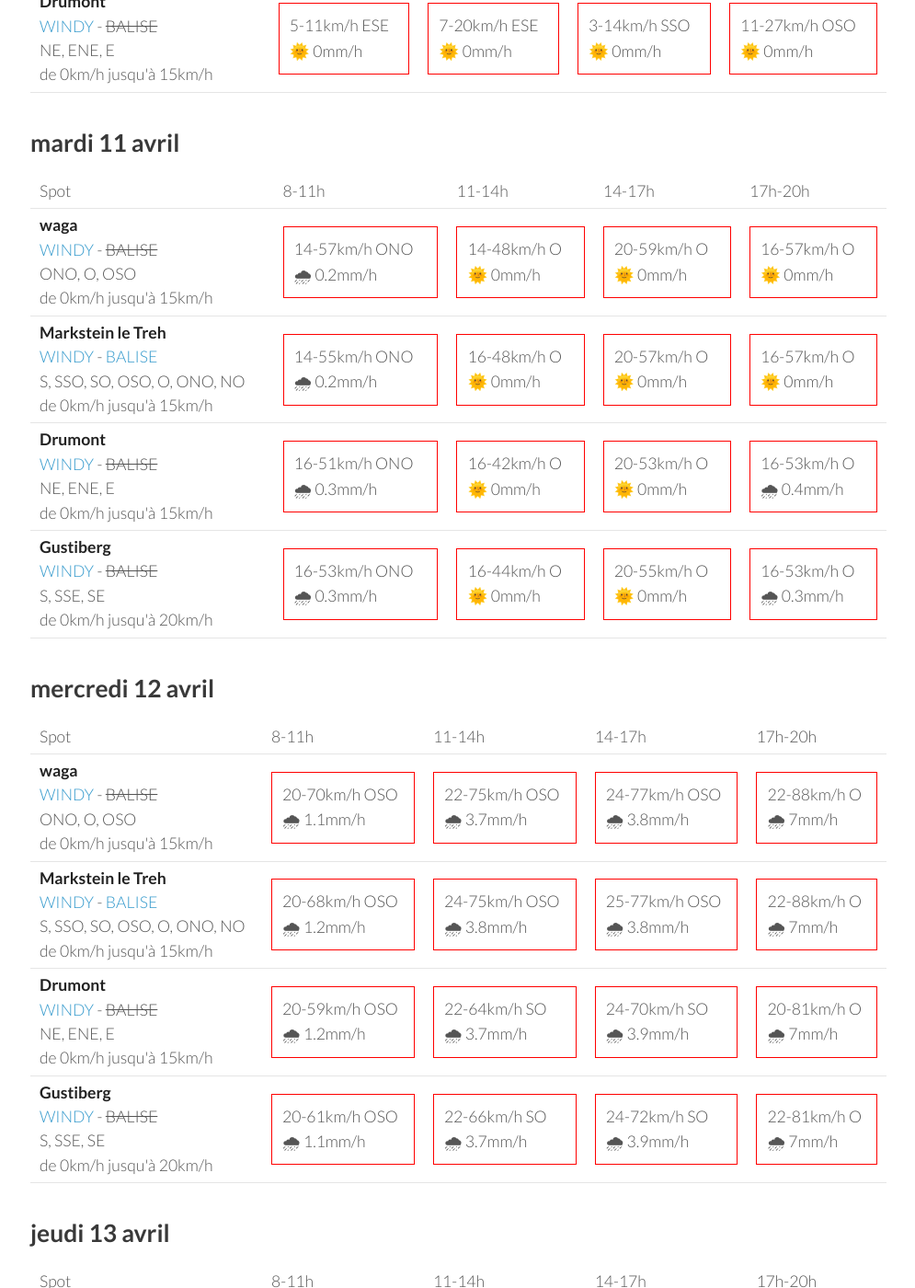
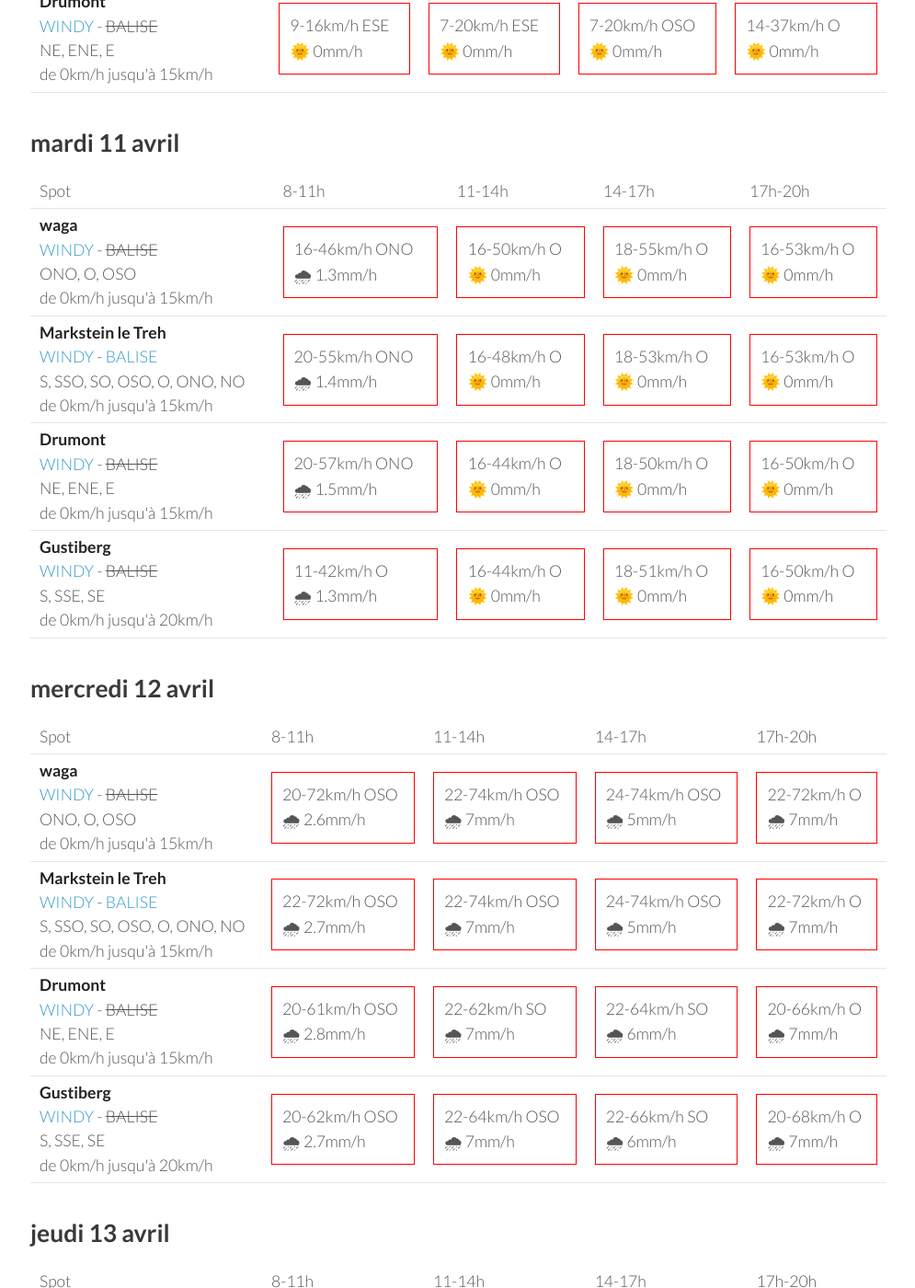
Before and after one commit to parapente-dans-le-nord/parapente-dans-le-nord.github.io, a Jekyll site: the page built from vosges.markdown, in a window 1280 px wide and 1400 px high, scrolled down 1325 px. Shown: the whole window at 92% size, without its empty margins (25-1020 px from the left). Built offline with Jekyll 4.4.1, drawn with Linux system fonts in a browser that asks for light colours; some of the changed text lies outside the part shown.

Commit message:
update index.markdown

```diff
--- a/vosges.markdown
+++ b/vosges.markdown
@@ -7,7 +7,7 @@ title:  "Tous les spots"
 {: .links}
 
 # Prevision Windy, modèle Arome
-page mise à jour le dimanche 09 avril 13:16
+page mise à jour le dimanche 09 avril 22:16
 
 ## dimanche 09 avril
 
@@ -22,29 +22,11 @@ page mise à jour le dimanche 09 avril 13:16
       <td>17h-20h</td>
     </tr>
 <tr>
-        <td><strong>waga</strong><br><a href="https://windy.com/47.903/6.996?47.900,6.983,15">WINDY</a> - <span class="no-balise"> BALISE </span><br> <span class="vent-favorable">ONO, O, OSO</span><br><span class="force-vent">de 0km/h jusqu'à 15km/h</span> </td>
-
-            <td><div class="not-flyable"><p>0-0km/h NA</p><p>🌧️ 0mm/h</p></div></td>
-            <td><div class="not-flyable"><p>5-14km/h S</p><p>🌞 0mm/h</p></div></td>
-            <td><div class="not-flyable"><p>7-22km/h SSE</p><p>🌞 0mm/h</p></div></td>
-            <td><div class="not-flyable"><p>7-24km/h ENE</p><p>🌞 0mm/h</p></div></td>
-
-    </tr>
-<tr>
-        <td><strong>Gustiberg</strong><br><a href="https://windy.com/47.894/6.934?47.891,6.934,15,m:eYYagmI">WINDY</a> - <span class="no-balise"> BALISE </span><br> <span class="vent-favorable">S, SSE, SE</span><br><span class="force-vent">de 0km/h jusqu'à 20km/h</span> </td>
-
-            <td><div class="not-flyable"><p>0-0km/h NA</p><p>🌧️ 0mm/h</p></div></td>
-            <td><div class="not-flyable"><p>9-22km/h ESE</p><p>🌞 0mm/h</p></div></td>
-            <td><div class="not-flyable"><p>9-24km/h SE</p><p>🌞 0mm/h</p></div></td>
-            <td><div class="not-flyable"><p>7-22km/h SE</p><p>🌞 0mm/h</p></div></td>
-
-    </tr>
-<tr>
         <td><strong>Markstein le Treh</strong><br><a href="https://windy.com/47.926/7.012?47.505,7.012,8,m:eY1agmQ">WINDY</a> - <span class=""><a href="http://www.balisemeteo.com/balise.php?idBalise=136">BALISE</a> </span><br> <span class="vent-favorable">S, SSO, SO, OSO, O, ONO, NO</span><br><span class="force-vent">de 0km/h jusqu'à 15km/h</span> </td>
 
             <td><div class="not-flyable"><p>0-0km/h NA</p><p>🌧️ 0mm/h</p></div></td>
-            <td><div class="not-flyable"><p>11-27km/h E</p><p>🌞 0mm/h</p></div></td>
-            <td><div class="not-flyable"><p>9-27km/h ENE</p><p>🌞 0mm/h</p></div></td>
+            <td><div class="not-flyable"><p>0-0km/h NA</p><p>🌧️ 0mm/h</p></div></td>
+            <td><div class="not-flyable"><p>0-0km/h NA</p><p>🌧️ 0mm/h</p></div></td>
             <td><div class="not-flyable"><p>9-25km/h E</p><p>🌞 0mm/h</p></div></td>
 
     </tr>
@@ -52,9 +34,27 @@ page mise à jour le dimanche 09 avril 13:16
         <td><strong>Drumont</strong><br><a href="https://windy.com/47.898/6.919?47.687,6.919,9,m:eYYagmG">WINDY</a> - <span class="no-balise"> BALISE </span><br> <span class="vent-favorable">NE, ENE, E</span><br><span class="force-vent">de 0km/h jusqu'à 15km/h</span> </td>
 
             <td><div class="not-flyable"><p>0-0km/h NA</p><p>🌧️ 0mm/h</p></div></td>
-            <td><div class="not-flyable"><p>12-29km/h ESE</p><p>🌞 0mm/h</p></div></td>
-            <td><div class="not-flyable"><p>9-27km/h ESE</p><p>🌞 0mm/h</p></div></td>
-            <td><div class="not-flyable"><p>9-22km/h SE</p><p>🌞 0mm/h</p></div></td>
+            <td><div class="not-flyable"><p>0-0km/h NA</p><p>🌧️ 0mm/h</p></div></td>
+            <td><div class="not-flyable"><p>0-0km/h NA</p><p>🌧️ 0mm/h</p></div></td>
+            <td><div class="not-flyable"><p>9-25km/h SE</p><p>🌞 0mm/h</p></div></td>
+
+    </tr>
+<tr>
+        <td><strong>waga</strong><br><a href="https://windy.com/47.903/6.996?47.900,6.983,15">WINDY</a> - <span class="no-balise"> BALISE </span><br> <span class="vent-favorable">ONO, O, OSO</span><br><span class="force-vent">de 0km/h jusqu'à 15km/h</span> </td>
+
+            <td><div class="not-flyable"><p>0-0km/h NA</p><p>🌧️ 0mm/h</p></div></td>
+            <td><div class="not-flyable"><p>0-0km/h NA</p><p>🌧️ 0mm/h</p></div></td>
+            <td><div class="not-flyable"><p>0-0km/h NA</p><p>🌧️ 0mm/h</p></div></td>
+            <td><div class="not-flyable"><p>5-20km/h ENE</p><p>🌞 0mm/h</p></div></td>
+
+    </tr>
+<tr>
+        <td><strong>Gustiberg</strong><br><a href="https://windy.com/47.894/6.934?47.891,6.934,15,m:eYYagmI">WINDY</a> - <span class="no-balise"> BALISE </span><br> <span class="vent-favorable">S, SSE, SE</span><br><span class="force-vent">de 0km/h jusqu'à 20km/h</span> </td>
+
+            <td><div class="not-flyable"><p>0-0km/h NA</p><p>🌧️ 0mm/h</p></div></td>
+            <td><div class="not-flyable"><p>0-0km/h NA</p><p>🌧️ 0mm/h</p></div></td>
+            <td><div class="not-flyable"><p>0-0km/h NA</p><p>🌧️ 0mm/h</p></div></td>
+            <td><div class="not-flyable"><p>7-24km/h SE</p><p>🌞 0mm/h</p></div></td>
 
     </tr>
 
@@ -76,40 +76,40 @@ page mise à jour le dimanche 09 avril 13:16
 <tr>
         <td><strong>Markstein le Treh</strong><br><a href="https://windy.com/47.926/7.012?47.505,7.012,8,m:eY1agmQ">WINDY</a> - <span class=""><a href="http://www.balisemeteo.com/balise.php?idBalise=136">BALISE</a> </span><br> <span class="vent-favorable">S, SSO, SO, OSO, O, ONO, NO</span><br><span class="force-vent">de 0km/h jusqu'à 15km/h</span> </td>
 
-            <td><div class="not-flyable"><p>7-12km/h ESE</p><p>🌞 0mm/h</p></div></td>
-            <td><div class="flyable"><p>5-12km/h S</p><p>🌞 0mm/h</p></div></td>
-            <td><div class="not-flyable"><p>7-22km/h SSO</p><p>🌞 0mm/h</p></div></td>
-            <td><div class="not-flyable"><p>11-29km/h OSO</p><p>🌞 0mm/h</p></div></td>
+            <td><div class="not-flyable"><p>5-12km/h SE</p><p>🌞 0mm/h</p></div></td>
+            <td><div class="flyable"><p>5-14km/h S</p><p>🌞 0mm/h</p></div></td>
+            <td><div class="not-flyable"><p>9-22km/h SSO</p><p>🌞 0mm/h</p></div></td>
+            <td><div class="not-flyable"><p>12-31km/h O</p><p>🌞 0mm/h</p></div></td>
 
 
     </tr>
 <tr>
         <td><strong>Gustiberg</strong><br><a href="https://windy.com/47.894/6.934?47.891,6.934,15,m:eYYagmI">WINDY</a> - <span class="no-balise"> BALISE </span><br> <span class="vent-favorable">S, SSE, SE</span><br><span class="force-vent">de 0km/h jusqu'à 20km/h</span> </td>
 
-            <td><div class="not-flyable"><p>1-3km/h ENE</p><p>🌞 0mm/h</p></div></td>
+            <td><div class="not-flyable"><p>1-3km/h NE</p><p>🌞 0mm/h</p></div></td>
             <td><div class="not-flyable"><p>5-14km/h ESE</p><p>🌞 0mm/h</p></div></td>
-            <td><div class="flyable"><p>7-18km/h SE</p><p>🌞 0mm/h</p></div></td>
-            <td><div class="not-flyable"><p>7-22km/h OSO</p><p>🌞 0mm/h</p></div></td>
+            <td><div class="flyable"><p>5-16km/h SE</p><p>🌞 0mm/h</p></div></td>
+            <td><div class="not-flyable"><p>9-29km/h O</p><p>🌞 0mm/h</p></div></td>
 
 
     </tr>
 <tr>
         <td><strong>waga</strong><br><a href="https://windy.com/47.903/6.996?47.900,6.983,15">WINDY</a> - <span class="no-balise"> BALISE </span><br> <span class="vent-favorable">ONO, O, OSO</span><br><span class="force-vent">de 0km/h jusqu'à 15km/h</span> </td>
 
-            <td><div class="not-flyable"><p>1-3km/h E</p><p>🌞 0mm/h</p></div></td>
-            <td><div class="not-flyable"><p>5-14km/h S</p><p>🌞 0mm/h</p></div></td>
+            <td><div class="not-flyable"><p>1-3km/h ENE</p><p>🌞 0mm/h</p></div></td>
+            <td><div class="not-flyable"><p>5-12km/h S</p><p>🌞 0mm/h</p></div></td>
             <td><div class="not-flyable"><p>7-18km/h SE</p><p>🌞 0mm/h</p></div></td>
-            <td><div class="not-flyable"><p>5-22km/h O</p><p>🌞 0mm/h</p></div></td>
+            <td><div class="not-flyable"><p>9-22km/h ONO</p><p>🌞 0mm/h</p></div></td>
 
 
     </tr>
 <tr>
         <td><strong>Drumont</strong><br><a href="https://windy.com/47.898/6.919?47.687,6.919,9,m:eYYagmG">WINDY</a> - <span class="no-balise"> BALISE </span><br> <span class="vent-favorable">NE, ENE, E</span><br><span class="force-vent">de 0km/h jusqu'à 15km/h</span> </td>
 
-            <td><div class="not-flyable"><p>5-11km/h ESE</p><p>🌞 0mm/h</p></div></td>
+            <td><div class="not-flyable"><p>9-16km/h ESE</p><p>🌞 0mm/h</p></div></td>
             <td><div class="not-flyable"><p>7-20km/h ESE</p><p>🌞 0mm/h</p></div></td>
-            <td><div class="not-flyable"><p>3-14km/h SSO</p><p>🌞 0mm/h</p></div></td>
-            <td><div class="not-flyable"><p>11-27km/h OSO</p><p>🌞 0mm/h</p></div></td>
+            <td><div class="not-flyable"><p>7-20km/h OSO</p><p>🌞 0mm/h</p></div></td>
+            <td><div class="not-flyable"><p>14-37km/h O</p><p>🌞 0mm/h</p></div></td>
 
 
     </tr>
@@ -132,40 +132,40 @@ page mise à jour le dimanche 09 avril 13:16
 <tr>
         <td><strong>waga</strong><br><a href="https://windy.com/47.903/6.996?47.900,6.983,15">WINDY</a> - <span class="no-balise"> BALISE </span><br> <span class="vent-favorable">ONO, O, OSO</span><br><span class="force-vent">de 0km/h jusqu'à 15km/h</span> </td>
 
-            <td><div class="not-flyable"><p>14-57km/h ONO</p><p>🌧 0.2mm/h</p></div></td>
-            <td><div class="not-flyable"><p>14-48km/h O</p><p>🌞 0mm/h</p></div></td>
-            <td><div class="not-flyable"><p>20-59km/h O</p><p>🌞 0mm/h</p></div></td>
-            <td><div class="not-flyable"><p>16-57km/h O</p><p>🌞 0mm/h</p></div></td>
+            <td><div class="not-flyable"><p>16-46km/h ONO</p><p>🌧 1.3mm/h</p></div></td>
+            <td><div class="not-flyable"><p>16-50km/h O</p><p>🌞 0mm/h</p></div></td>
+            <td><div class="not-flyable"><p>18-55km/h O</p><p>🌞 0mm/h</p></div></td>
+            <td><div class="not-flyable"><p>16-53km/h O</p><p>🌞 0mm/h</p></div></td>
 
 
     </tr>
 <tr>
         <td><strong>Markstein le Treh</strong><br><a href="https://windy.com/47.926/7.012?47.505,7.012,8,m:eY1agmQ">WINDY</a> - <span class=""><a href="http://www.balisemeteo.com/balise.php?idBalise=136">BALISE</a> </span><br> <span class="vent-favorable">S, SSO, SO, OSO, O, ONO, NO</span><br><span class="force-vent">de 0km/h jusqu'à 15km/h</span> </td>
 
-            <td><div class="not-flyable"><p>14-55km/h ONO</p><p>🌧 0.2mm/h</p></div></td>
+            <td><div class="not-flyable"><p>20-55km/h ONO</p><p>🌧 1.4mm/h</p></div></td>
             <td><div class="not-flyable"><p>16-48km/h O</p><p>🌞 0mm/h</p></div></td>
-            <td><div class="not-flyable"><p>20-57km/h O</p><p>🌞 0mm/h</p></div></td>
-            <td><div class="not-flyable"><p>16-57km/h O</p><p>🌞 0mm/h</p></div></td>
+            <td><div class="not-flyable"><p>18-53km/h O</p><p>🌞 0mm/h</p></div></td>
+            <td><div class="not-flyable"><p>16-53km/h O</p><p>🌞 0mm/h</p></div></td>
 
 
     </tr>
 <tr>
         <td><strong>Drumont</strong><br><a href="https://windy.com/47.898/6.919?47.687,6.919,9,m:eYYagmG">WINDY</a> - <span class="no-balise"> BALISE </span><br> <span class="vent-favorable">NE, ENE, E</span><br><span class="force-vent">de 0km/h jusqu'à 15km/h</span> </td>
 
-            <td><div class="not-flyable"><p>16-51km/h ONO</p><p>🌧 0.3mm/h</p></div></td>
-            <td><div class="not-flyable"><p>16-42km/h O</p><p>🌞 0mm/h</p></div></td>
-            <td><div class="not-flyable"><p>20-53km/h O</p><p>🌞 0mm/h</p></div></td>
-            <td><div class="not-flyable"><p>16-53km/h O</p><p>🌧 0.4mm/h</p></div></td>
+            <td><div class="not-flyable"><p>20-57km/h ONO</p><p>🌧 1.5mm/h</p></div></td>
+            <td><div class="not-flyable"><p>16-44km/h O</p><p>🌞 0mm/h</p></div></td>
+            <td><div class="not-flyable"><p>18-50km/h O</p><p>🌞 0mm/h</p></div></td>
+            <td><div class="not-flyable"><p>16-50km/h O</p><p>🌞 0mm/h</p></div></td>
 
 
     </tr>
 <tr>
         <td><strong>Gustiberg</strong><br><a href="https://windy.com/47.894/6.934?47.891,6.934,15,m:eYYagmI">WINDY</a> - <span class="no-balise"> BALISE </span><br> <span class="vent-favorable">S, SSE, SE</span><br><span class="force-vent">de 0km/h jusqu'à 20km/h</span> </td>
 
-            <td><div class="not-flyable"><p>16-53km/h ONO</p><p>🌧 0.3mm/h</p></div></td>
+            <td><div class="not-flyable"><p>11-42km/h O</p><p>🌧 1.3mm/h</p></div></td>
             <td><div class="not-flyable"><p>16-44km/h O</p><p>🌞 0mm/h</p></div></td>
-            <td><div class="not-flyable"><p>20-55km/h O</p><p>🌞 0mm/h</p></div></td>
-            <td><div class="not-flyable"><p>16-53km/h O</p><p>🌧 0.3mm/h</p></div></td>
+            <td><div class="not-flyable"><p>18-51km/h O</p><p>🌞 0mm/h</p></div></td>
+            <td><div class="not-flyable"><p>16-50km/h O</p><p>🌞 0mm/h</p></div></td>
 
 
     </tr>
@@ -188,40 +188,40 @@ page mise à jour le dimanche 09 avril 13:16
 <tr>
         <td><strong>waga</strong><br><a href="https://windy.com/47.903/6.996?47.900,6.983,15">WINDY</a> - <span class="no-balise"> BALISE </span><br> <span class="vent-favorable">ONO, O, OSO</span><br><span class="force-vent">de 0km/h jusqu'à 15km/h</span> </td>
 
-            <td><div class="not-flyable"><p>20-70km/h OSO</p><p>🌧 1.1mm/h</p></div></td>
-            <td><div class="not-flyable"><p>22-75km/h OSO</p><p>🌧 3.7mm/h</p></div></td>
-            <td><div class="not-flyable"><p>24-77km/h OSO</p><p>🌧 3.8mm/h</p></div></td>
-            <td><div class="not-flyable"><p>22-88km/h O</p><p>🌧 7mm/h</p></div></td>
+            <td><div class="not-flyable"><p>20-72km/h OSO</p><p>🌧 2.6mm/h</p></div></td>
+            <td><div class="not-flyable"><p>22-74km/h OSO</p><p>🌧 7mm/h</p></div></td>
+            <td><div class="not-flyable"><p>24-74km/h OSO</p><p>🌧 5mm/h</p></div></td>
+            <td><div class="not-flyable"><p>22-72km/h O</p><p>🌧 7mm/h</p></div></td>
 
 
     </tr>
 <tr>
         <td><strong>Markstein le Treh</strong><br><a href="https://windy.com/47.926/7.012?47.505,7.012,8,m:eY1agmQ">WINDY</a> - <span class=""><a href="http://www.balisemeteo.com/balise.php?idBalise=136">BALISE</a> </span><br> <span class="vent-favorable">S, SSO, SO, OSO, O, ONO, NO</span><br><span class="force-vent">de 0km/h jusqu'à 15km/h</span> </td>
 
-            <td><div class="not-flyable"><p>20-68km/h OSO</p><p>🌧 1.2mm/h</p></div></td>
-            <td><div class="not-flyable"><p>24-75km/h OSO</p><p>🌧 3.8mm/h</p></div></td>
-            <td><div class="not-flyable"><p>25-77km/h OSO</p><p>🌧 3.8mm/h</p></div></td>
-            <td><div class="not-flyable"><p>22-88km/h O</p><p>🌧 7mm/h</p></div></td>
+            <td><div class="not-flyable"><p>22-72km/h OSO</p><p>🌧 2.7mm/h</p></div></td>
+            <td><div class="not-flyable"><p>22-74km/h OSO</p><p>🌧 7mm/h</p></div></td>
+            <td><div class="not-flyable"><p>24-74km/h OSO</p><p>🌧 5mm/h</p></div></td>
+            <td><div class="not-flyable"><p>22-72km/h O</p><p>🌧 7mm/h</p></div></td>
 
 
     </tr>
 <tr>
         <td><strong>Drumont</strong><br><a href="https://windy.com/47.898/6.919?47.687,6.919,9,m:eYYagmG">WINDY</a> - <span class="no-balise"> BALISE </span><br> <span class="vent-favorable">NE, ENE, E</span><br><span class="force-vent">de 0km/h jusqu'à 15km/h</span> </td>
 
-            <td><div class="not-flyable"><p>20-59km/h OSO</p><p>🌧 1.2mm/h</p></div></td>
-            <td><div class="not-flyable"><p>22-64km/h SO</p><p>🌧 3.7mm/h</p></div></td>
-            <td><div class="not-flyable"><p>24-70km/h SO</p><p>🌧 3.9mm/h</p></div></td>
-            <td><div class="not-flyable"><p>20-81km/h O</p><p>🌧 7mm/h</p></div></td>
+            <td><div class="not-flyable"><p>20-61km/h OSO</p><p>🌧 2.8mm/h</p></div></td>
+            <td><div class="not-flyable"><p>22-62km/h SO</p><p>🌧 7mm/h</p></div></td>
+            <td><div class="not-flyable"><p>22-64km/h SO</p><p>🌧 6mm/h</p></div></td>
+            <td><div class="not-flyable"><p>20-66km/h O</p><p>🌧 7mm/h</p></div></td>
 
 
     </tr>
 <tr>
         <td><strong>Gustiberg</strong><br><a href="https://windy.com/47.894/6.934?47.891,6.934,15,m:eYYagmI">WINDY</a> - <span class="no-balise"> BALISE </span><br> <span class="vent-favorable">S, SSE, SE</span><br><span class="force-vent">de 0km/h jusqu'à 20km/h</span> </td>
 
-            <td><div class="not-flyable"><p>20-61km/h OSO</p><p>🌧 1.1mm/h</p></div></td>
-            <td><div class="not-flyable"><p>22-66km/h SO</p><p>🌧 3.7mm/h</p></div></td>
-            <td><div class="not-flyable"><p>24-72km/h SO</p><p>🌧 3.9mm/h</p></div></td>
-            <td><div class="not-flyable"><p>22-81km/h O</p><p>🌧 7mm/h</p></div></td>
+            <td><div class="not-flyable"><p>20-62km/h OSO</p><p>🌧 2.7mm/h</p></div></td>
+            <td><div class="not-flyable"><p>22-64km/h OSO</p><p>🌧 7mm/h</p></div></td>
+            <td><div class="not-flyable"><p>22-66km/h SO</p><p>🌧 6mm/h</p></div></td>
+            <td><div class="not-flyable"><p>20-68km/h O</p><p>🌧 7mm/h</p></div></td>
 
 
     </tr>
```
